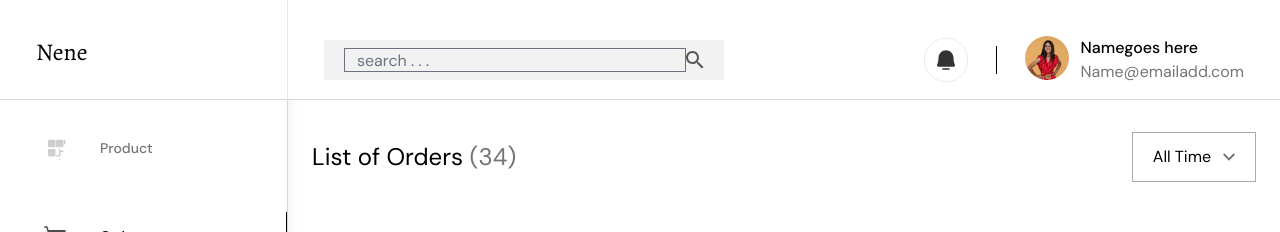
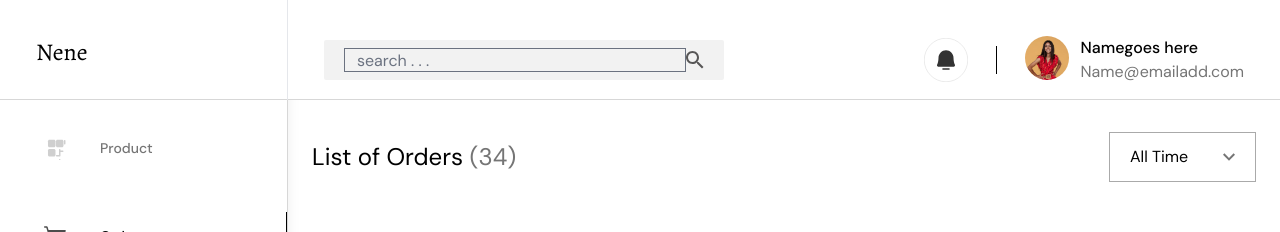
Before and after one commit to TechInnovationsandSolutions/NeneFE, a Next.js app: page /vendor/orders in a window 1280 px wide. Shown: the top 232 px of the page. Built offline with nearby package versions, Linux system fonts and the light colour scheme.

Commit message:
order page styles changed

```diff
--- a/pages/vendor/orders/index.js
+++ b/pages/vendor/orders/index.js
@@ -22,10 +22,10 @@ const Order = () => {
     <article>
       <div className='flex flex-col md:flex-row justify-between gap-3 md:items-center mt-8 mb-10 px-6'>
         <h2  className='text-2xl '>List of Orders <span className='text-[#757575]'>({list.length})</span></h2>
-        <div className='py-3 px-5 flex border justify-center border-[#AAAAAA] relative gap-3 cursor-pointer'  >
+        <div className='py-3 px-5 flex border justify-center lg:justify-between gap-3 lg:gap-0  border-[#AAAAAA] lg:w-[147px]  relative  cursor-pointer'  >
           <p>{period}</p>
           <Image src={chevronDown} onClick={showDecision}/>
-            <div className={`absolute -right-3 -bottom-36 ${show ? 'flex' : 'hidden'} flex-col shadow-md border text-sm bg-white w-44 text-center py-2`}>
+            <div className={`absolute right-0 -bottom-[132px] ${show ? 'flex' : 'hidden'} flex-col shadow-md border text-sm bg-white w-[147px] text-center py-2`}>
               <p className=' px-2 py-1 border-r text-[#757575]  hover:text-black cursor-pointer' onClick={e => pickPeriod('All Time')}>All Time</p>
               <p className=' px-2 py-1 border-r text-[#757575]  hover:text-black cursor-pointer' onClick={e => pickPeriod('This Year')}>This Year</p>
               <p className=' px-2 py-1 text-[#757575]  hover:text-black cursor-pointer' onClick={e => pickPeriod('This Month')}>This Month</p>
```
